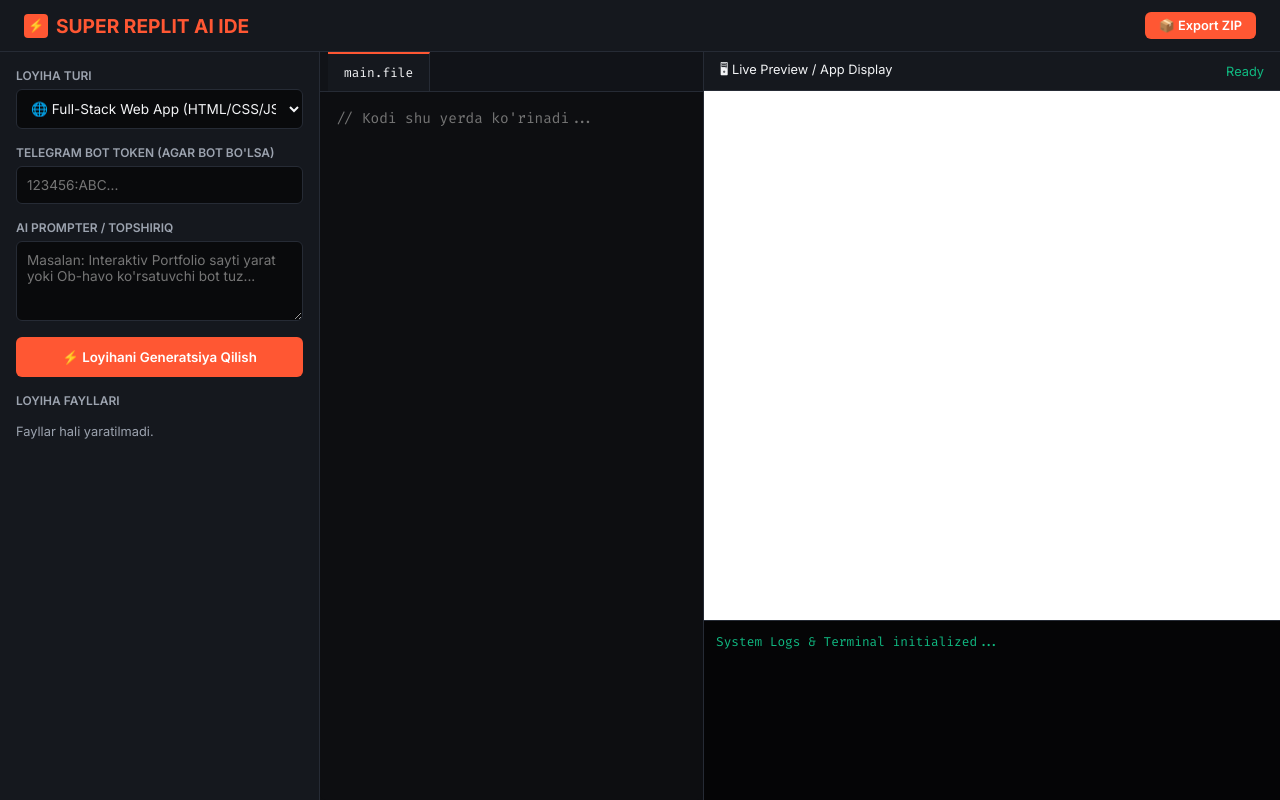
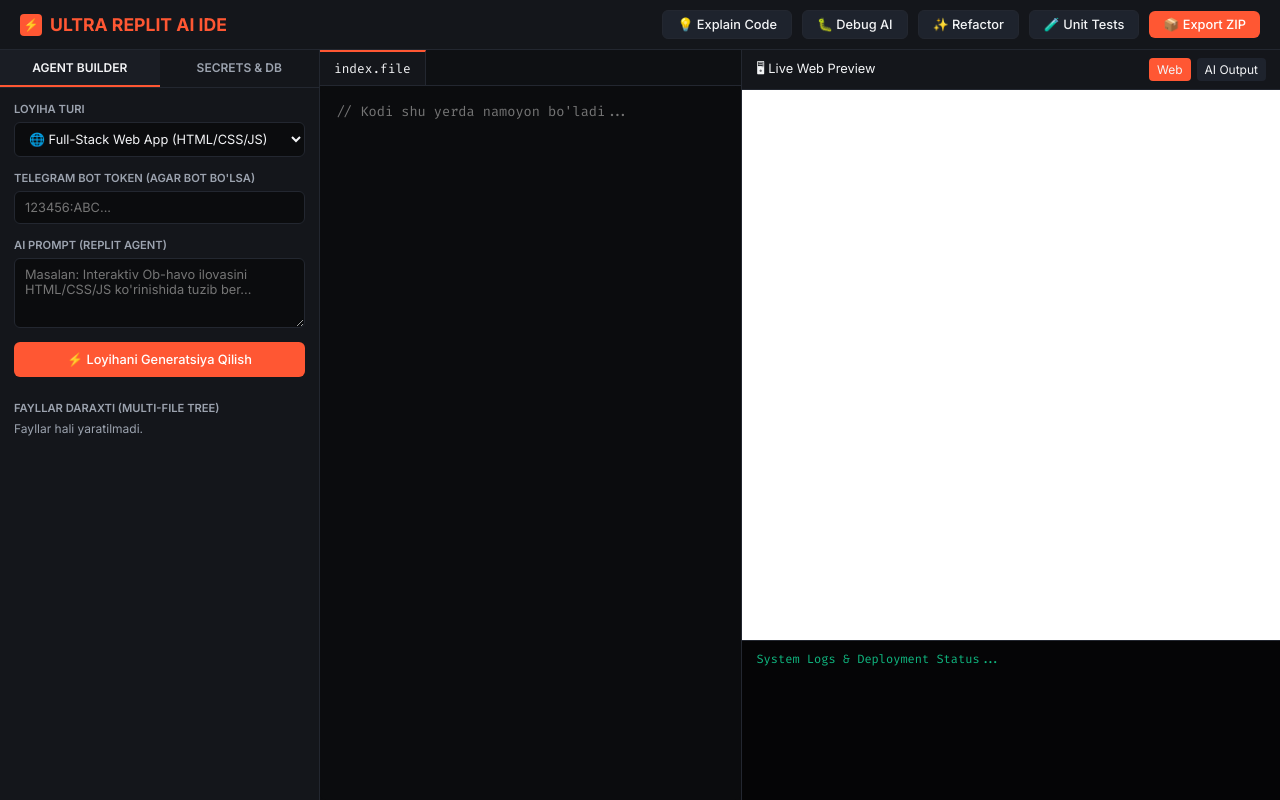
Before and after one commit to malikovakmal478-prog/app, a plain HTML site: page index.html in a window 1280 px wide. Drawn offline with nearby package versions, Linux system fonts and the light colour scheme.

Commit message:
Update index.html

```diff
--- a/index.html
+++ b/index.html
@@ -3,112 +3,160 @@
 <head>
     <meta charset="UTF-8">
     <meta name="viewport" content="width=device-width, initial-scale=1.0">
-    <title>Super Replit – AI Powered Cloud Studio</title>
+    <title>ULTRA REPLIT – AI Cloud Studio & IDE</title>
     <link href="https://fonts.googleapis.com/css2?family=Inter:wght@400;500;600;700&family=Fira+Code:wght@400;500&display=swap" rel="stylesheet">
     <script src="https://cdnjs.cloudflare.com/ajax/libs/jszip/3.10.1/jszip.min.js"></script>
     <style>
         :root {
-            --bg: #0D0E11;
-            --panel: #15181E;
-            --border: #262B35;
+            --bg: #0B0C0E;
+            --panel: #14161B;
+            --border: #232730;
             --accent: #FF5733;
+            --accent-green: #10B981;
             --text: #F3F4F6;
             --text-dim: #9CA3AF;
         }
         * { box-sizing: border-box; margin: 0; padding: 0; font-family: 'Inter', sans-serif; }
         body { background: var(--bg); color: var(--text); height: 100vh; display: flex; flex-direction: column; overflow: hidden; }
 
-        header { background: var(--panel); border-bottom: 1px solid var(--border); padding: 12px 24px; display: flex; justify-content: space-between; align-items: center; }
-        .logo { font-weight: 700; font-size: 1.2rem; display: flex; align-items: center; gap: 8px; color: var(--accent); }
-        .logo span { background: var(--accent); color: #fff; width: 24px; height: 24px; border-radius: 4px; display: flex; justify-content: center; align-items: center; font-size: 0.8rem; }
+        /* Top Navigation Header */
+        header { background: var(--panel); border-bottom: 1px solid var(--border); padding: 10px 20px; display: flex; justify-content: space-between; align-items: center; }
+        .logo { font-weight: 700; font-size: 1.1rem; display: flex; align-items: center; gap: 8px; color: var(--accent); }
+        .logo span { background: var(--accent); color: #fff; width: 22px; height: 22px; border-radius: 4px; display: flex; justify-content: center; align-items: center; font-size: 0.75rem; }
 
-        .main-layout { display: flex; flex: 1; height: calc(100vh - 57px); }
+        .top-actions { display: flex; gap: 10px; align-items: center; }
+        .btn-top { background: #1E232D; color: var(--text); border: 1px solid var(--border); padding: 6px 14px; border-radius: 6px; font-size: 0.8rem; font-weight: 500; cursor: pointer; transition: 0.2s; }
+        .btn-top:hover { background: #2A303D; }
+        .btn-primary { background: var(--accent); color: white; border: none; }
+        .btn-primary:hover { opacity: 0.9; }
 
-        /* Left Sidebar: Controls & Files */
-        .sidebar { width: 320px; background: var(--panel); border-right: 1px solid var(--border); padding: 16px; display: flex; flex-direction: column; gap: 16px; overflow-y: auto; }
-        .input-group { display: flex; flex-direction: column; gap: 6px; }
-        label { font-size: 0.75rem; font-weight: 600; color: var(--text-dim); text-transform: uppercase; }
-        input, select, textarea { background: #090A0C; border: 1px solid var(--border); border-radius: 6px; padding: 10px; color: var(--text); font-size: 0.85rem; outline: none; }
+        /* Workspace Grid Layout */
+        .workspace-grid { display: flex; flex: 1; height: calc(100vh - 53px); }
+
+        /* Left Panel: Explorer & AI Config */
+        .left-panel { width: 320px; background: var(--panel); border-right: 1px solid var(--border); display: flex; flex-direction: column; }
+        .panel-tabs { display: flex; border-bottom: 1px solid var(--border); }
+        .p-tab { flex: 1; padding: 10px; text-align: center; font-size: 0.75rem; font-weight: 600; color: var(--text-dim); cursor: pointer; border-bottom: 2px solid transparent; }
+        .p-tab.active { color: var(--text); border-bottom-color: var(--accent); background: #1A1D24; }
+
+        .panel-content { padding: 14px; flex: 1; overflow-y: auto; display: flex; flex-direction: column; gap: 14px; }
+        .group { display: flex; flex-direction: column; gap: 6px; }
+        label { font-size: 0.7rem; font-weight: 600; color: var(--text-dim); text-transform: uppercase; }
+        input, select, textarea { background: #0B0C0E; border: 1px solid var(--border); border-radius: 6px; padding: 8px 10px; color: var(--text); font-size: 0.8rem; outline: none; }
         input:focus, textarea:focus { border-color: var(--accent); }
-        textarea { resize: vertical; min-height: 80px; }
+        textarea { resize: vertical; min-height: 70px; }
 
-        .btn-build { background: var(--accent); color: white; border: none; padding: 12px; border-radius: 6px; font-weight: 600; cursor: pointer; transition: 0.2s; }
-        .btn-build:hover { opacity: 0.9; }
+        .file-tree { display: flex; flex-direction: column; gap: 4px; }
+        .file-item { padding: 6px 10px; border-radius: 4px; font-size: 0.8rem; font-family: 'Fira Code', monospace; cursor: pointer; display: flex; align-items: center; gap: 8px; color: var(--text-dim); }
+        .file-item:hover, .file-item.active { background: #1F242D; color: var(--accent); }
 
-        .file-tree { margin-top: 10px; }
-        .file-item { padding: 8px 12px; border-radius: 4px; font-size: 0.85rem; font-family: 'Fira Code', monospace; cursor: pointer; display: flex; align-items: center; gap: 8px; }
-        .file-item:hover, .file-item.active { background: #212631; color: var(--accent); }
-
-        /* Center IDE Editor */
-        .editor-container { flex: 1; display: flex; flex-direction: column; border-right: 1px solid var(--border); }
-        .tab-bar { background: #111318; border-bottom: 1px solid var(--border); display: flex; padding: 0 8px; }
-        .tab { padding: 10px 16px; font-size: 0.8rem; font-family: 'Fira Code', monospace; border-right: 1px solid var(--border); color: var(--text-dim); cursor: pointer; }
+        /* Center Panel: Code Editor */
+        .editor-panel { flex: 1; display: flex; flex-direction: column; border-right: 1px solid var(--border); }
+        .tab-bar { background: #0E1013; border-bottom: 1px solid var(--border); display: flex; }
+        .tab { padding: 8px 14px; font-size: 0.8rem; font-family: 'Fira Code', monospace; border-right: 1px solid var(--border); color: var(--text-dim); cursor: pointer; }
         .tab.active { background: var(--panel); color: var(--text); border-top: 2px solid var(--accent); }
 
-        .code-editor { flex: 1; background: #0D0E11; border: none; padding: 16px; color: #E5E7EB; font-family: 'Fira Code', monospace; font-size: 0.9rem; line-height: 1.5; resize: none; outline: none; }
+        .editor { flex: 1; background: #0B0C0E; border: none; padding: 16px; color: #E5E7EB; font-family: 'Fira Code', monospace; font-size: 0.85rem; line-height: 1.5; resize: none; outline: none; }
 
-        /* Right Preview & Terminal */
-        .preview-container { width: 45%; display: flex; flex-direction: column; background: #fff; }
-        .preview-header { background: var(--panel); border-bottom: 1px solid var(--border); padding: 8px 16px; display: flex; justify-content: space-between; align-items: center; color: var(--text); font-size: 0.8rem; }
+        /* Right Panel: Web Preview, AI Tools & Terminal */
+        .right-panel { width: 42%; display: flex; flex-direction: column; background: #fff; }
+        .rp-header { background: var(--panel); border-bottom: 1px solid var(--border); padding: 8px 14px; display: flex; justify-content: space-between; align-items: center; color: var(--text); font-size: 0.8rem; }
+
+        .view-switch { display: flex; gap: 6px; }
+        .v-btn { background: #1E232D; color: var(--text); border: none; padding: 4px 8px; border-radius: 4px; font-size: 0.75rem; cursor: pointer; }
+        .v-btn.active { background: var(--accent); }
+
         iframe { flex: 1; border: none; background: #ffffff; }
-        .terminal { height: 180px; background: #050506; border-top: 1px solid var(--border); color: #10B981; padding: 12px; font-family: 'Fira Code', monospace; font-size: 0.8rem; overflow-y: auto; white-space: pre-wrap; }
+        .ai-tools-output { flex: 1; background: #0E1013; color: #D1D5DB; padding: 14px; font-family: 'Fira Code', monospace; font-size: 0.8rem; overflow-y: auto; display: none; white-space: pre-wrap; }
+
+        .terminal { height: 160px; background: #050506; border-top: 1px solid var(--border); color: var(--accent-green); padding: 10px 14px; font-family: 'Fira Code', monospace; font-size: 0.75rem; overflow-y: auto; white-space: pre-wrap; }
     </style>
 </head>
 <body>
 
     <header>
-        <div class="logo"><span>⚡</span> SUPER REPLIT AI IDE</div>
-        <button class="btn-build" style="padding: 6px 14px; font-size: 0.8rem;" onclick="exportZip()">📦 Export ZIP</button>
+        <div class="logo"><span>⚡</span> ULTRA REPLIT AI IDE</div>
+        <div class="top-actions">
+            <button class="btn-top" onclick="runAITask('explain')">💡 Explain Code</button>
+            <button class="btn-top" onclick="runAITask('debug')">🐛 Debug AI</button>
+            <button class="btn-top" onclick="runAITask('refactor')">✨ Refactor</button>
+            <button class="btn-top" onclick="runAITask('test')">🧪 Unit Tests</button>
+            <button class="btn-top btn-primary" onclick="exportZip()">📦 Export ZIP</button>
+        </div>
     </header>
 
-    <div class="main-layout">
-        <!-- Sidebar -->
-        <div class="sidebar">
-            <div class="input-group">
+    <div class="workspace-grid">
+        <!-- Left Panel -->
+        <div class="left-panel">
+            <div class="panel-tabs">
+                <div class="p-tab active" id="tab-build" onclick="switchPanel('build')">AGENT BUILDER</div>
+                <div class="p-tab" id="tab-env" onclick="switchPanel('env')">SECRETS & DB</div>
+            </div>
+
+            <div class="panel-content" id="panel-build">
+                <div class="group">
                     <label>Loyiha Turi</label>
                     <select id="project-type">
                         <option value="web">🌐 Full-Stack Web App (HTML/CSS/JS)</option>
-                    <option value="bot">🤖 Telegram Bot (Python 24/7)</option>
-                    <option value="python">🐍 Python Script / Data App</option>
+                        <option value="bot">🤖 Telegram Bot (24/7 Always-On)</option>
+                        <option value="python">🐍 Python Data Science / Backend</option>
                     </select>
                 </div>
 
-            <div class="input-group">
+                <div class="group">
                     <label>Telegram Bot Token (agar bot bo'lsa)</label>
                     <input type="text" id="bot-token" placeholder="123456:ABC..." />
                 </div>
 
-            <div class="input-group">
-                <label>AI Prompter / Topshiriq</label>
-                <textarea id="prompt" placeholder="Masalan: Interaktiv Portfolio sayti yarat yoki Ob-havo ko'rsatuvchi bot tuz..."></textarea>
+                <div class="group">
+                    <label>AI Prompt (Replit Agent)</label>
+                    <textarea id="prompt" placeholder="Masalan: Interaktiv Ob-havo ilovasini HTML/CSS/JS ko'rinishida tuzib ber..."></textarea>
                 </div>
 
-            <button class="btn-build" id="build-btn" onclick="generateProject()">⚡ Loyihani Generatsiya Qilish</button>
+                <button class="btn-top btn-primary" style="padding: 10px;" onclick="generateProject()">⚡ Loyihani Generatsiya Qilish</button>
 
-            <div class="input-group">
-                <label>Loyiha Fayllari</label>
+                <div class="group" style="margin-top: 10px;">
+                    <label>Fayllar Daraxti (Multi-File Tree)</label>
                     <div class="file-tree" id="file-tree">
-                    <div style="font-size: 0.8rem; color: var(--text-dim);">Fayllar hali yaratilmadi.</div>
+                        <div style="font-size: 0.75rem; color: var(--text-dim);">Fayllar hali yaratilmadi.</div>
                     </div>
                 </div>
             </div>
 
-        <!-- Editor -->
-        <div class="editor-container">
-            <div class="tab-bar" id="tab-bar">
-                <div class="tab active">main.file</div>
+            <div class="panel-content" id="panel-env" style="display: none;">
+                <div class="group">
+                    <label>Secrets (.env Variables)</label>
+                    <input type="text" id="sec-key" placeholder="KEY (Masalan: API_KEY)" />
+                    <input type="text" id="sec-val" placeholder="VALUE" style="margin-top: 4px;" />
+                    <button class="btn-top" style="margin-top: 4px;" onclick="addSecret()">Save Secret</button>
                 </div>
-            <textarea class="code-editor" id="code-editor" spellcheck="false" placeholder="// Kodi shu yerda ko'rinadi..."></textarea>
+                <div class="group" style="margin-top: 10px;">
+                    <label>Saqlangan Kalitlar</label>
+                    <div id="secrets-list" style="font-size: 0.75rem; color: var(--accent-green);">Aktiv secrets mavjud emas.</div>
+                </div>
+            </div>
         </div>
 
-        <!-- Preview / Terminal -->
-        <div class="preview-container">
-            <div class="preview-header">
-                <span>🖥 Live Preview / App Display</span>
-                <span id="status" style="color: #10B981;">Ready</span>
+        <!-- Center Panel: Editor -->
+        <div class="editor-panel">
+            <div class="tab-bar" id="tab-bar">
+                <div class="tab active">index.file</div>
+            </div>
+            <textarea class="editor" id="code-editor" spellcheck="false" placeholder="// Kodi shu yerda namoyon bo'ladi..."></textarea>
+        </div>
+
+        <!-- Right Panel: Preview & Logs -->
+        <div class="right-panel">
+            <div class="rp-header">
+                <span id="preview-title">🖥 Live Web Preview</span>
+                <div class="view-switch">
+                    <button class="v-btn active" id="btn-web-view" onclick="toggleRightView('web')">Web</button>
+                    <button class="v-btn" id="btn-ai-view" onclick="toggleRightView('ai')">AI Output</button>
+                </div>
             </div>
             <iframe id="web-preview"></iframe>
-            <div class="terminal" id="terminal">System Logs & Terminal initialized...</div>
+            <div class="ai-tools-output" id="ai-output">AI javoblari shu yerda ko'rinadi...</div>
+            <div class="terminal" id="terminal">System Logs & Deployment Status...</div>
         </div>
     </div>
 
@@ -116,21 +164,44 @@
         let currentFiles = [];
         let activeFileIndex = 0;
 
+        function switchPanel(panel) {
+            document.getElementById('panel-build').style.display = panel === 'build' ? 'flex' : 'none';
+            document.getElementById('panel-env').style.display = panel === 'env' ? 'flex' : 'none';
+            document.getElementById('tab-build').className = `p-tab ${panel === 'build' ? 'active' : ''}`;
+            document.getElementById('tab-env').className = `p-tab ${panel === 'env' ? 'active' : ''}`;
+        }
+
+        function toggleRightView(view) {
+            const iframe = document.getElementById('web-preview');
+            const aiOutput = document.getElementById('ai-output');
+            const btnWeb = document.getElementById('btn-web-view');
+            const btnAi = document.getElementById('btn-ai-view');
+
+            if(view === 'web') {
+                iframe.style.display = 'block';
+                aiOutput.style.display = 'none';
+                btnWeb.className = 'v-btn active';
+                btnAi.className = 'v-btn';
+            } else {
+                iframe.style.display = 'none';
+                aiOutput.style.display = 'block';
+                btnWeb.className = 'v-btn';
+                btnAi.className = 'v-btn active';
+            }
+        }
+
         async function generateProject() {
             const type = document.getElementById('project-type').value;
             const token = document.getElementById('bot-token').value;
             const prompt = document.getElementById('prompt').value;
             const terminal = document.getElementById('terminal');
-            const status = document.getElementById('status');
 
-            if(!prompt) { alert("Topshiriq matnini kiriting!"); return; }
+            if(!prompt) { alert("Topshiriqni kiriting!"); return; }
 
-            terminal.innerText = "⏳ AI arxitektura tuzmoqda va loyiha fayllarini yaratmoqda...\n";
-            status.innerText = "Building...";
-            status.style.color = "#F59E0B";
+            terminal.innerText = "⏳ Replit Agent loyiha fayllarini tuzmoqda...\n";
 
             try {
-                const res = await fetch('/generate-project', {
+                const res = await fetch('/generate-all', {
                     method: 'POST',
                     headers: {'Content-Type': 'application/json'},
                     body: JSON.stringify({ prompt, type, token })
@@ -139,26 +210,17 @@
 
                 if(data.error) {
                     terminal.innerText += "❌ Xatolik: " + data.error;
-                    status.innerText = "Error";
-                    status.style.color = "#EF4444";
                 } else {
                     currentFiles = data.files || [];
                     renderFiles();
-                    terminal.innerText += "✅ " + (data.logs || "Loyiha yaratildi!") + "\n";
-                    status.innerText = "Running";
-                    status.style.color = "#10B981";
+                    terminal.innerText += "✅ " + (data.logs || "Loyiha tayyorlandi!") + "\n";
 
-                    // Live Web Preview ko'rsatish
                     updateWebPreview();
-
-                    // Python Bot bo'lsa fonda ishlatish
                     const pyFile = currentFiles.find(f => f.name.endsWith('.py'));
-                    if(pyFile) {
-                        runPythonCode(pyFile.content);
-                    }
+                    if(pyFile) runPythonCode(pyFile.content);
                 }
             } catch(e) {
-                terminal.innerText += "❌ Ulanishda xatolik!";
+                terminal.innerText += "❌ Serverga ulanib bo'lmadi!";
             }
         }
 
@@ -206,14 +268,14 @@
                 if(cssFile) content = content.replace('</head>', `<style>${cssFile.content}</style></head>`);
                 if(jsFile) content = content.replace('</body>', `<script>${jsFile.content}<\/script></body>`);
 
-                const iframe = document.getElementById('web-preview');
-                iframe.srcdoc = content;
+                document.getElementById('web-preview').srcdoc = content;
+                toggleRightView('web');
             }
         }
 
         async function runPythonCode(code) {
             const terminal = document.getElementById('terminal');
-            terminal.innerText += "🚀 Python kodi ishga tushirilmoqda...\n";
+            terminal.innerText += "🚀 Bot / Server background fonda ishga tushirildi...\n";
             const res = await fetch('/run-python', {
                 method: 'POST',
                 headers: {'Content-Type': 'application/json'},
@@ -223,14 +285,41 @@
             terminal.innerText += (data.output || data.error) + "\n";
         }
 
+        async function runAITask(task) {
+            const code = document.getElementById('code-editor').value;
+            const aiOutput = document.getElementById('ai-output');
+            if(!code) { alert("Tahlil qilish uchun kod yo'q!"); return; }
+
+            toggleRightView('ai');
+            aiOutput.innerText = "⏳ AI kodni tahlil qilmoqda...";
+
+            const res = await fetch('/ai-assistant', {
+                method: 'POST',
+                headers: {'Content-Type': 'application/json'},
+                body: JSON.stringify({ task, code })
+            });
+            const data = await res.json();
+            aiOutput.innerText = data.result || data.error;
+        }
+
+        function addSecret() {
+            const k = document.getElementById('sec-key').value;
+            const v = document.getElementById('sec-val').value;
+            if(k && v) {
+                document.getElementById('secrets-list').innerText += `\n🔒 ${k}=***`;
+                document.getElementById('sec-key').value = '';
+                document.getElementById('sec-val').value = '';
+            }
+        }
+
         function exportZip() {
-            if(currentFiles.length === 0) return alert("Eksport qilish uchun loyiha mavjud emas!");
+            if(currentFiles.length === 0) return alert("Eksport qilish uchun fayllar yo'q!");
             const zip = new JSZip();
             currentFiles.forEach(f => zip.file(f.name, f.content));
             zip.generateAsync({type:"blob"}).then(function(content) {
                 const a = document.createElement("a");
                 a.href = URL.createObjectURL(content);
-                a.download = "project.zip";
+                a.download = "replit_project.zip";
                 a.click();
             });
         }
```
Lines whose indentation alone changed are shown as unchanged.
